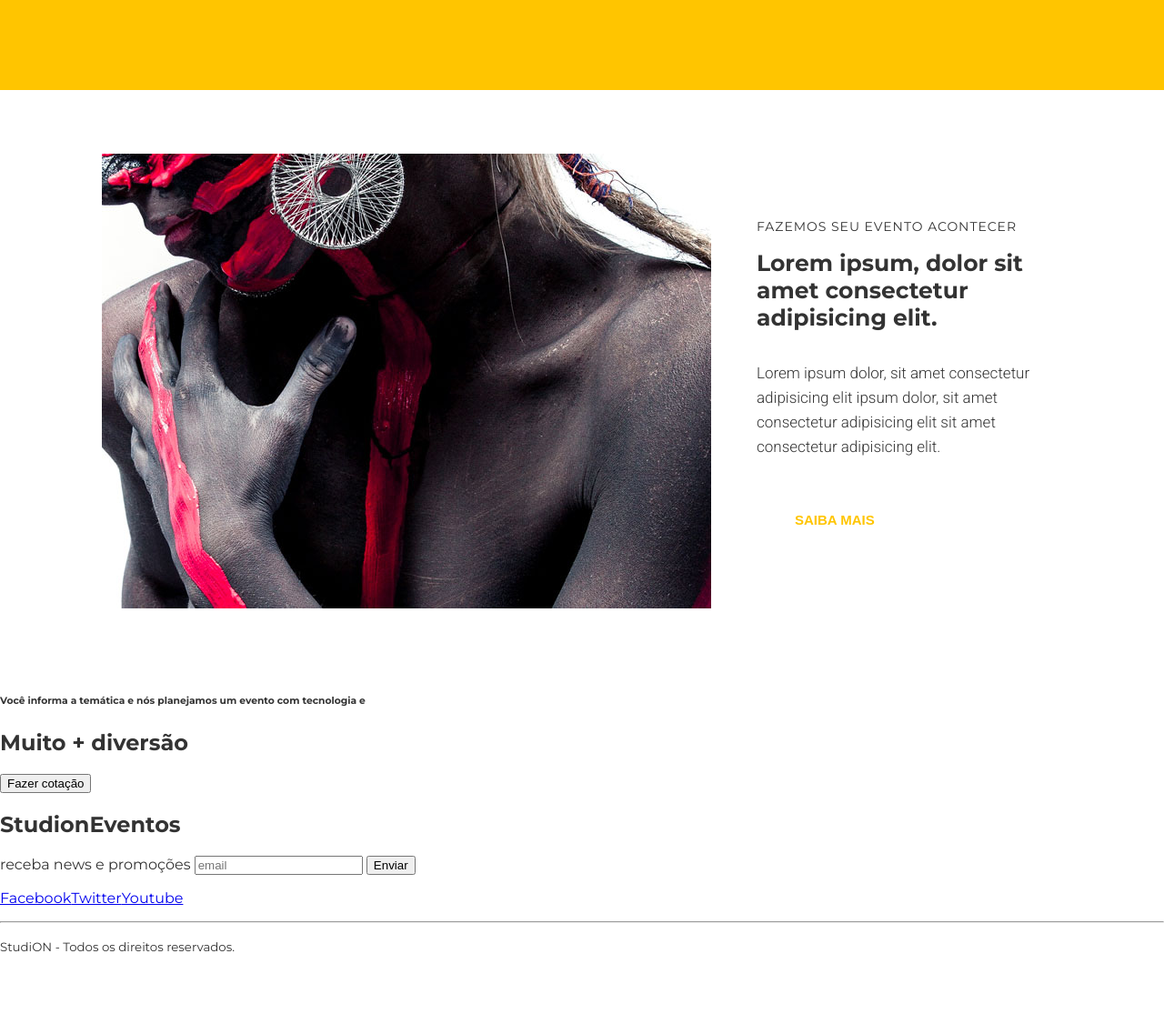
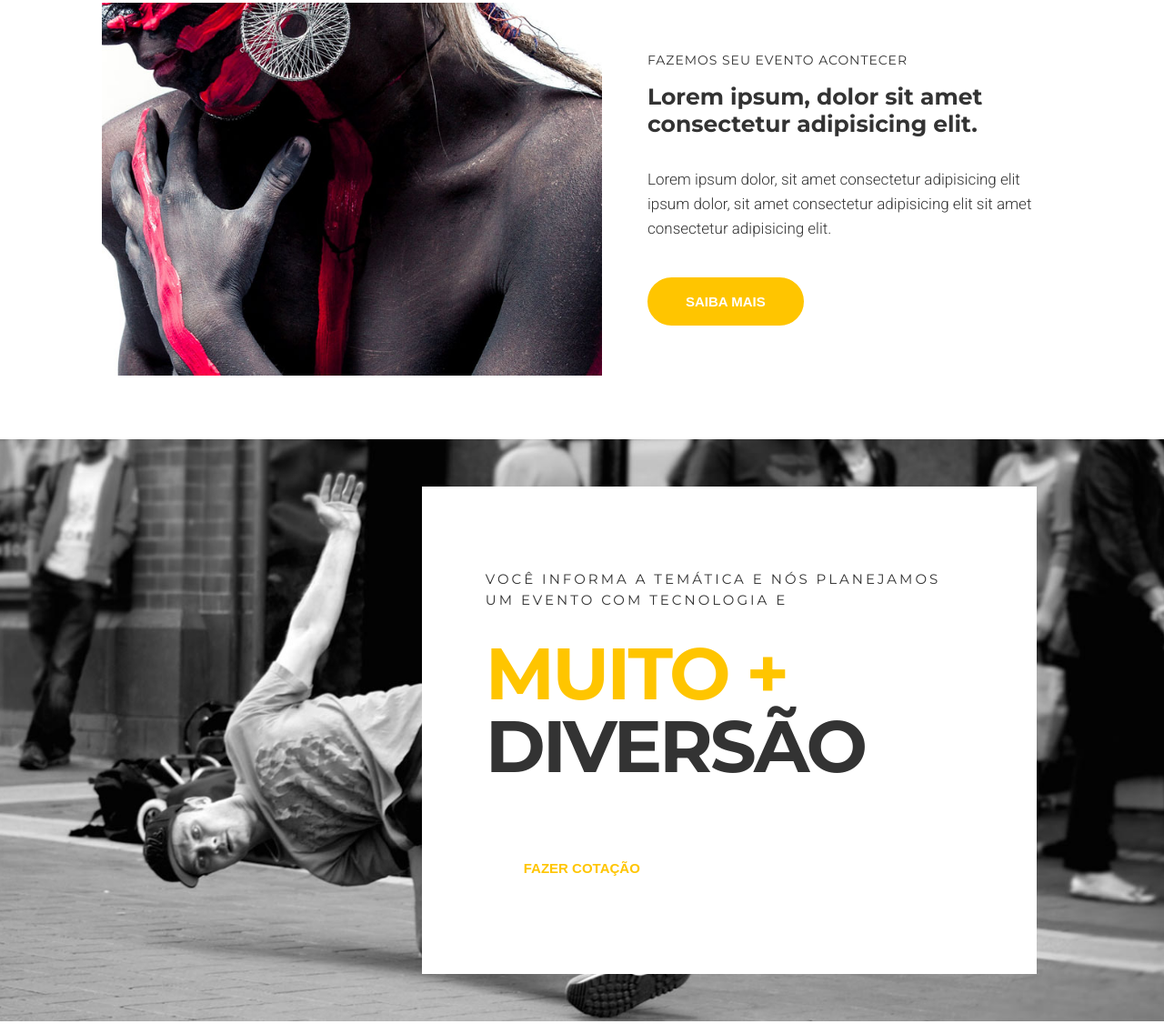
Before and after one commit to JujuBicalho/studion, a website: page src/index.html in a window 1280 px wide. Shown: the part 1005-2131 px from the top of the page at 91% size. Before the commit the page ends 2071 px from the top, so only its background shows below. Drawn offline with Linux system fonts and the light colour scheme.

Commit message:
feat(quote): added section styles

```diff
--- a/src/index.html
+++ b/src/index.html
@@ -10,7 +10,6 @@
     <body>
         <nav class="navbar">
             <div class="container navbar__container">
-
             <h1 class="logo-studion">
                 Studi<span class="copy-primary">on</span>
                 <span class="logo-studion__subtitle">Eventos</span>
@@ -48,12 +47,13 @@
         <header>
             <div id="slider">
                 <div class="slide">
-                    <img class="slide_backgorund_image" src="./images/banner.jpg" alt="Studion Banner"/>
                 </div>
-
+                    <img class="slide__background-image" src="./images/banner.jpg" alt="Studion Banner"/>
                 <div class="slide__copy">
-                    <h6><span class="copy-primary">Próximo evento</span> - dia 25 de setembro às 19h</h6>
-                    <h2><span class="copy-primary">Creative</span> Minds</h2>
+                    <h6>
+                        <span class="copy-primary">Próximo evento</span> - dia 25 de setembro às 19h</h6>
+                    <h2>
+                        <span class="copy-primary">Creative</span> Minds</h2>
                     <button class="btn btn--slide">Saiba Mais</button>
                 </div>
         </header>
@@ -81,12 +81,11 @@
                          <small> empresas atendidas</small>
                     </h3>
                 </li>
-
              </ul>
             </section>
 
             <section class="institutional">
-                <img classe="institutional__image" src="./images/institutional.jpg" alt="Studioon institutional" />
+                <img class="institutional__image" src="./images/institutional.jpg" alt="Studioon institutional" />
                 <div class="institutional__copy">
                 <h6>Fazemos seu evento acontecer</h6>
                 <h4>Lorem ipsum, dolor sit amet consectetur adipisicing elit.</h4>
@@ -96,11 +95,14 @@
              </div>
            </section>
 
-           <section>
-            <div>
-                <h6>Você informa a temática e nós planejamos um evento com tecnologia e</h6>
-                <h2><span>Muito +</span> diversão</h2>
-                <button>Fazer cotação</button>
+           <section class="quote">
+            <div class="container quote__container">
+                <div class="quote__copy">
+                <h6>Você informa a temática e nós planejamos
+                     um evento com tecnologia e</h6>
+                <h2><span class="copy__primary">Muito +</span> diversão</h2>
+                <button class="btn btn--quote">Fazer cotação</button>
+            </div>
             </div>
         </section>
         </main>
--- a/src/style.css
+++ b/src/style.css
@@ -21,13 +21,13 @@ body {
 
 header,
 main,
-footer{
+footer {
     overflow-x: hidden;
 }
 
 .container {
     max-width: 1140px;
-    margin: 0 auto;
+    margin: 0 ;
 
     }
 
@@ -38,7 +38,9 @@ ul {
 }
 
 .navbar {
+    background-color:#000;
     position: fixed;
+    width: 100vw;
     z-index: 1;
     top: 0;
     left: 0;
@@ -49,11 +51,9 @@ ul {
     grid-template-columns: 1fr 9fr;
     align-items: center;
 
-    width: 100vw;
     height: 7.75rem;
     padding: 0rem 1rem;
 
-    background-color:#000;
     color: #FFF;
 
 }
@@ -109,7 +109,7 @@ ul {
 
 .slide__background-image {
     width: 100%;
-    height: 100%;
+    height: 80%;
     object-fit: cover;
     object-position: center;
   }
@@ -147,7 +147,7 @@ ul {
   .btn:hover,
   .btn:active,
   .btn:focus,
-  .btn--institutuional  {
+  .btn--institutional {
       border-color: var(--color-primary);
       background-color: var(--color-primary);
       color: #fff;
@@ -167,11 +167,11 @@ ul {
      padding: 4.375rem 1rem;
 }
 
-.counter__container h3{
+.counter__container h3 {
     font-size: 2.1875rem;
 }
 .counter__container small {
-    display: flex;
+    display: block;
     font-size: 1.25rem;
 }
 
@@ -181,7 +181,13 @@ ul {
     gap: 3.125rem;
     align-items: center;
     padding: 4.375rem 7rem;
+
 }
+
+.institutional__image {
+    max-width: 550px;
+  }
+
 
 .institutional__copy {
     padding: 0 1.875rem 0 0;
@@ -214,3 +220,51 @@ ul {
     color: var(--color-copy);
     background: unset;
   }
+
+  .quote {
+      background-image: url(./images/parallax.jpg);
+      min-height: 80vh;
+      background-attachment: fixed;
+      background-repeat: no-repeat;
+      background-size: cover;
+      background-position: center;
+    }
+
+    .quote__container {
+      display:grid;
+      align-items: center;
+      justify-items: end;
+      min-height: 80vh;
+    }
+
+    .quote__copy{
+    background-color: #fff;;
+    padding: 5.625rem 4.375rem;
+
+    }
+
+    .quote__copy h6 {
+     font-size: 0.9375rem;
+     font-weight: 400;
+     letter-spacing: 0.1875rem;
+     line-height: 1.4375rem;
+     width: 54ch;
+     text-transform: uppercase;
+     margin: 0;
+  }
+
+  .quote__copy h2 {
+      font-size: 5rem;
+      line-height: 5rem;;
+      text-transform: uppercase;
+      letter-spacing: -0.1875rem ;
+      margin-top: 1.875rem;;
+
+    }
+
+.quote__copy h2 span {
+    display: block;
+    color: var(--color-primary);
+
+
+  }
```
